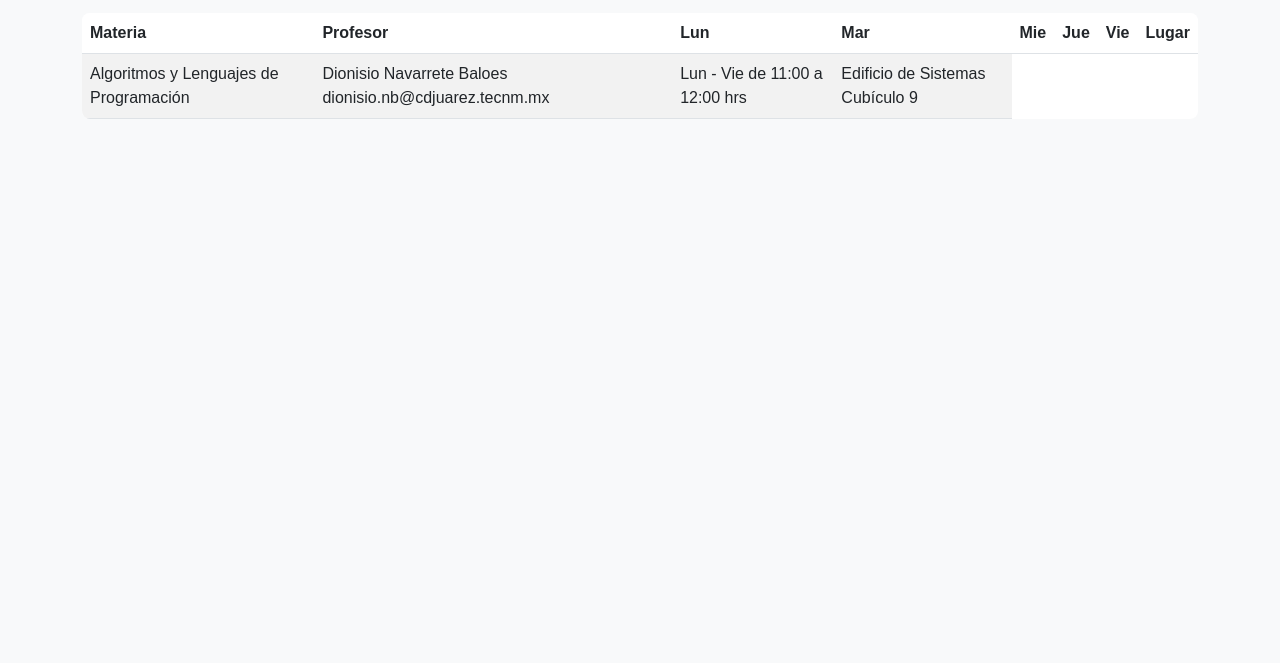
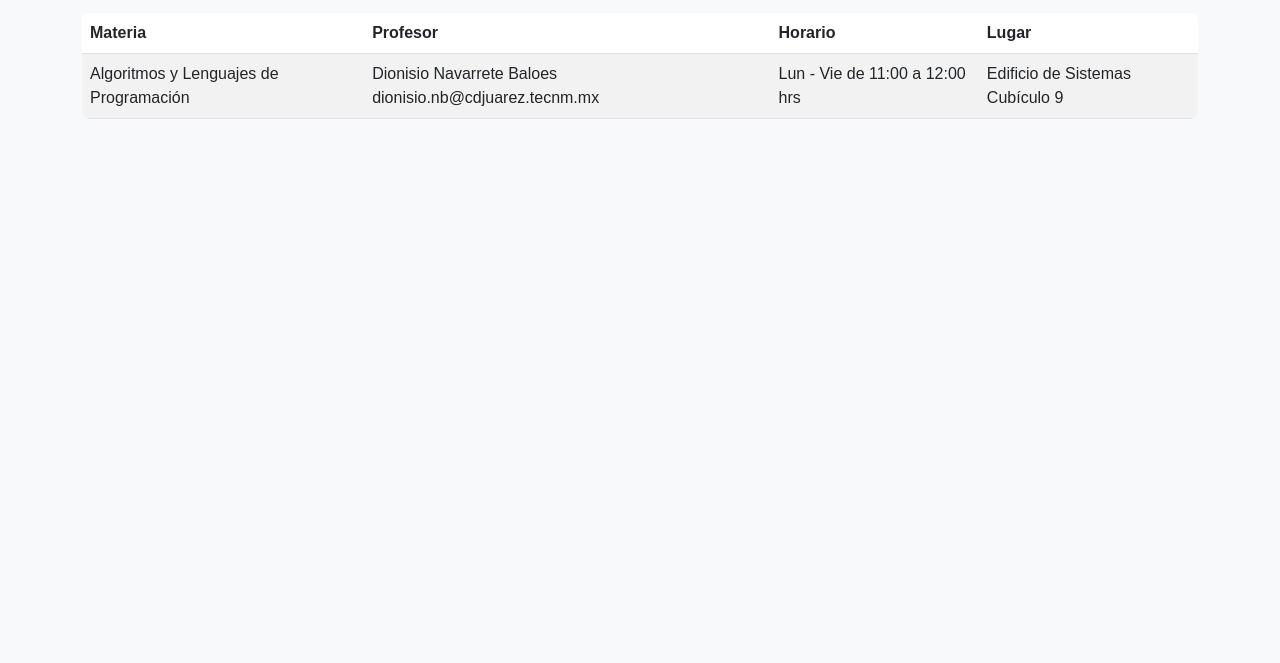
Before and after one commit to isdioni/asesor, a plain HTML site: page index.html in a window 1280 px wide. Shown: the part 137-800 px from the top of the page. Drawn offline with nearby package versions, Linux system fonts and the light colour scheme.

Commit message:
Replace weekday columns with 'Horario' column

```diff
--- a/index.html
+++ b/index.html
@@ -18,11 +18,7 @@
                     <tr>
                         <th>Materia</th>
                         <th>Profesor</th>
-                        <th>Lun</th>
-                        <th>Mar</th>
-                        <th>Mie</th>
-                        <th>Jue</th>
-                        <th>Vie</th>
+                        <th>Horario</th>
                         <th>Lugar</th>
                     </tr>
                 </thead>
```
